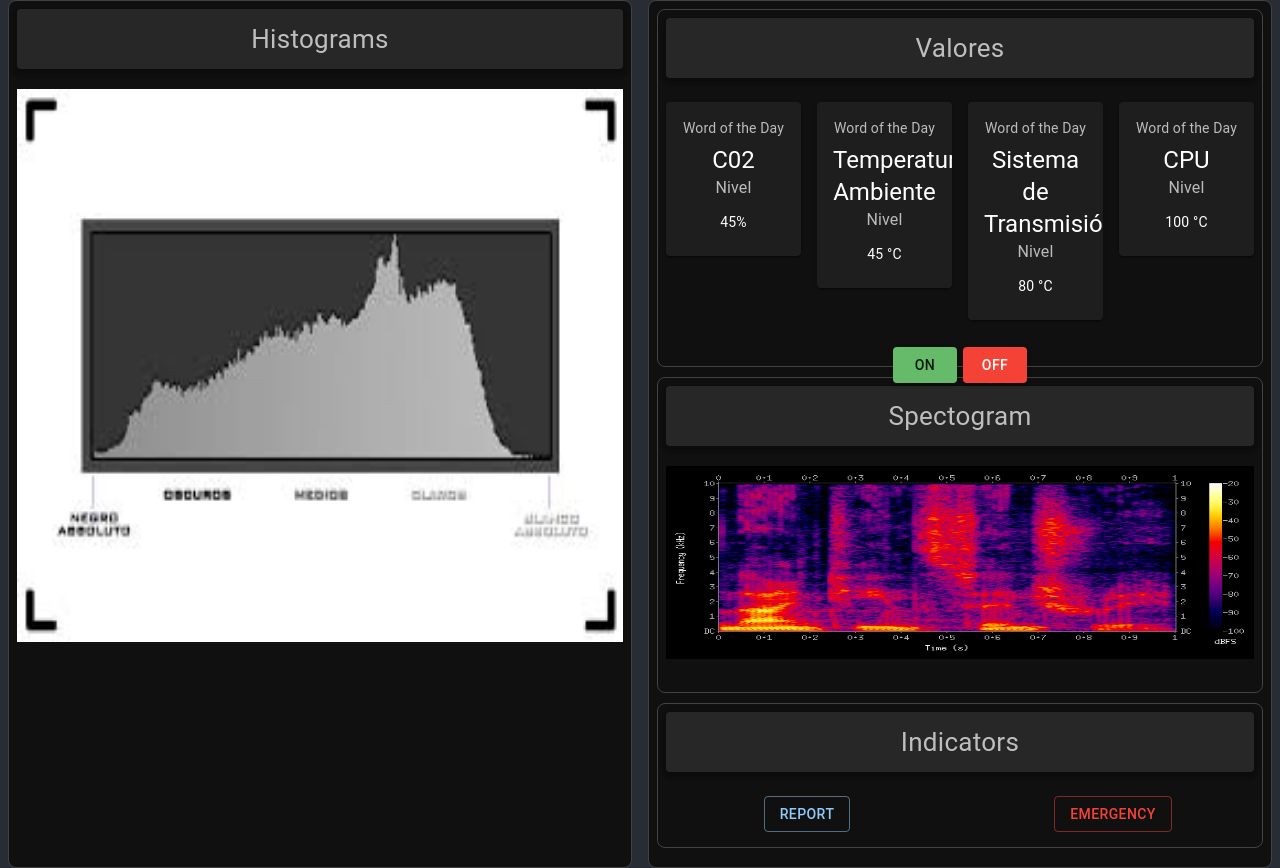
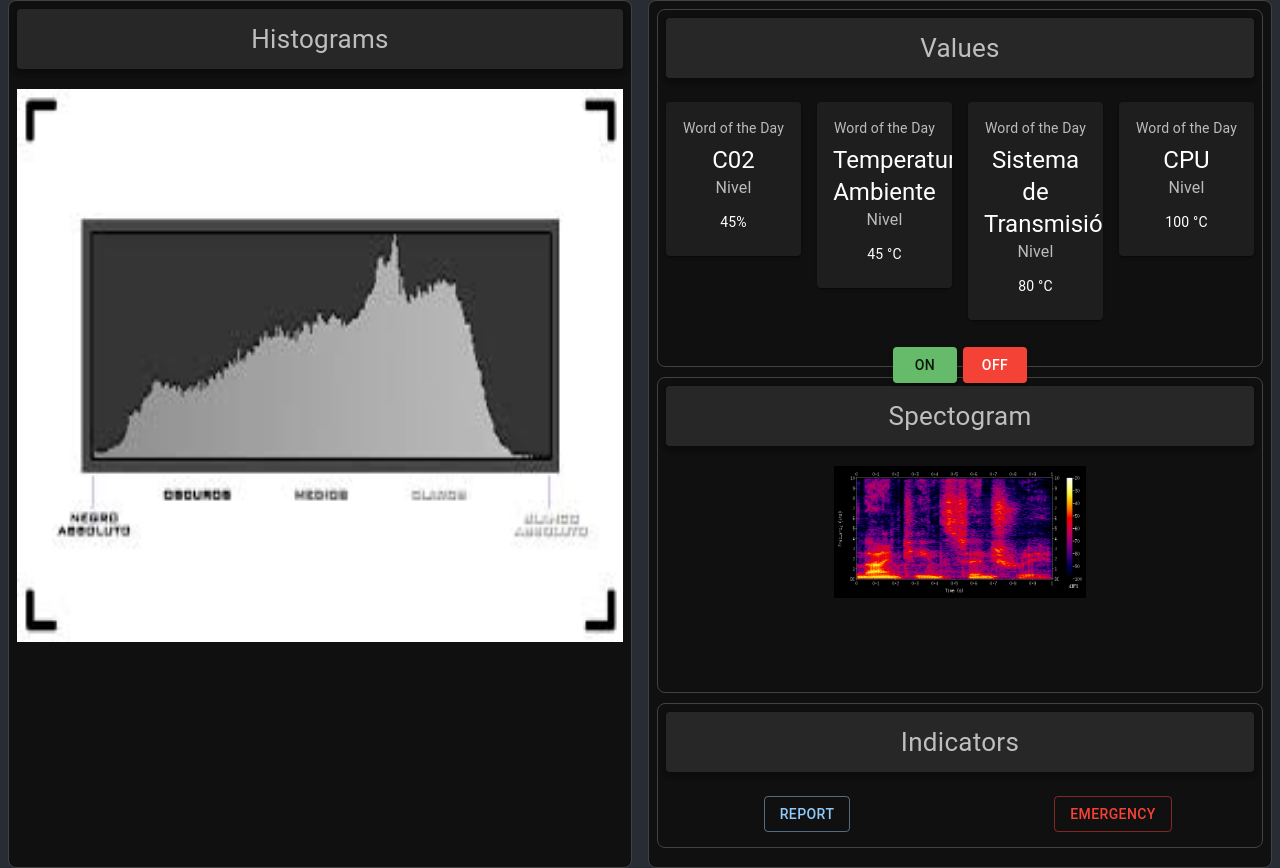
Before and after one commit to VulturRescue/vultur-GUI, a React (Create React App) app: page / in a window 1280 px wide. Built offline with nearby package versions, Linux system fonts and the light colour scheme.

Commit message:
add spectogram component

```diff
--- /dev/null
+++ b/src/components/Spectogram.jsx
@@ -0,0 +1,16 @@
+import Spectogram_ from "../img/spectogram.png"
+import Item from '../utils/styles/Item'
+
+const Spectogram = () => {
+
+    return (
+        <div>
+            <Item elevation={4}>
+                Spectogram
+            </Item>
+            <img src={Spectogram_} style={{ width: "43%", height: "2%", marginTop: "20px" }} alt={"Spectogram"} />
+        </div>
+    )
+}
+
+export default Spectogram;
--- a/src/components/Values.jsx
+++ b/src/components/Values.jsx
@@ -26,7 +26,7 @@ const Values = () => {
 		<Grid container justifyContent="flexStart" spacing={3}>
 			<Grid item xs={12}>
 				<Item elevation={4}>
-					Valores
+					Values
 				</Item>
 			</Grid>
 			<Grid item xs={12}>
--- a/src/pages/Home.jsx
+++ b/src/pages/Home.jsx
@@ -2,10 +2,10 @@
 
 import Indicators from "../components/Indicators"
 import Values from "../components/Values"
+import Spectogram from "../components/Spectogram"
 import Box from '@mui/material/Box';
 import Item from '../utils/styles/Item'
 
-import Spectogram from "../img/spectogram.png"
 import Histograma from "../img/histograma.jpg"
 
 
@@ -57,7 +57,7 @@ const Home = () => {
         <Item elevation={4}>
           Histograms
         </Item>
-        <img src={Histograma} style={{ width: "100%", height: "65%", marginTop: "20px" }} />
+        <img src={Histograma} style={{ width: "100%", height: "65%", marginTop: "20px" }} alt={"Histogram"} />
       </Box>
 
       <Box sx={boxStyleCols("100%", "50%")}>
@@ -66,10 +66,7 @@ const Home = () => {
         </Box>
 
         <Box sx={boxStyleRow("35%")}>
-          <Item elevation={4}>
-            Spectogram
-          </Item>
-          <img src={Spectogram} style={{ width: "100%", height: "65%", marginTop: "20px" }} />
+          <Spectogram />
         </Box>
         <Box sx={boxStyleRow("15%")}>
           <Indicators />
```
